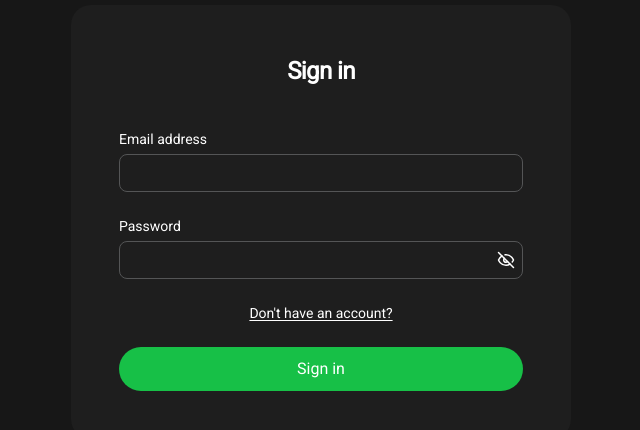
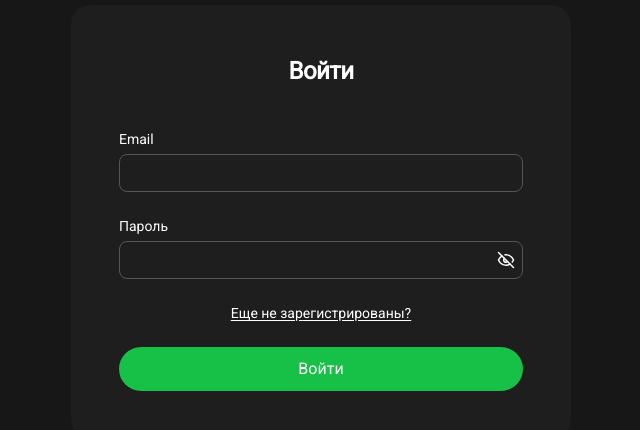
Before and after one commit to xartv/list-vote-frontend, a Next.js app: page /auth in a window 1280 px wide. Shown: the part 178-608 px from the top of the page, without its empty margins (319-959 px from the left). Built offline with nearby package versions, Linux system fonts and the light colour scheme; no server answers.

Commit message:
change auth form language

```diff
--- a/src/app/auth/Auth.tsx
+++ b/src/app/auth/Auth.tsx
@@ -136,7 +136,7 @@ export function Auth() {
   return (
     <section className='flex min-h-full  items-center justify-center'>
       <Card className='flex min-h-[400px] w-[500px] flex-col items-center justify-center p-12'>
-        <Title element='h1'>{isLoginForm ? 'Sign in' : 'Register'}</Title>
+        <Title element='h1'>{isLoginForm ? 'Войти' : 'Регистрация'}</Title>
 
         <form
           className='mt-10 w-full space-y-6'
@@ -147,7 +147,7 @@ export function Auth() {
           <Input
             id='email'
             type='email'
-            label='Email address'
+            label='Email'
             {...register('email', {
               required: 'Email is required',
             })}
@@ -157,9 +157,9 @@ export function Auth() {
           <Input
             id='password'
             type={passwordType}
-            label='Password'
+            label='Пароль'
             {...register('password', {
-              required: 'Password is required',
+              required: 'Пароль обязателен',
             })}
             error={errors.password}
             postfix={passwordsPostfix(passwordType, setPasswordType)}
@@ -169,7 +169,7 @@ export function Auth() {
             <Input
               id='passwordConfirm'
               type={confirmPasswordType}
-              label='Confirm password'
+              label='Подтвердите пароль'
               onChange={e => setPasswordConfirm(e.target.value)}
               postfix={passwordsPostfix(
                 confirmPasswordType,
@@ -183,6 +183,14 @@ export function Auth() {
               password={password}
               minLength={6}
               onChangeScore={score => setPasswordStrength(score)}
+              scoreWords={[
+                'Слишком простой пароль',
+                'Слишком простой пароль',
+                'Средний',
+                'Хороший',
+                'Сложный',
+              ]}
+              shortScoreWord={'Слишком простой пароль'}
             />
           )}
 
@@ -193,16 +201,14 @@ export function Auth() {
               setIsLoginForm(prev => !prev);
             }}
           >
-            {isLoginForm
-              ? "Don't have an account?"
-              : 'Already have an account?'}
+            {isLoginForm ? 'Еще не зарегистрированы?' : 'Уже есть аккаунт?'}
           </Text>
 
           <Button
             type='submit'
             disabledUi={isSubmitButtonDisabled}
           >
-            {isLoginForm ? 'Sign in' : 'Sign up'}
+            {isLoginForm ? 'Войти' : 'Зарегистрироваться'}
           </Button>
         </form>
       </Card>
```
